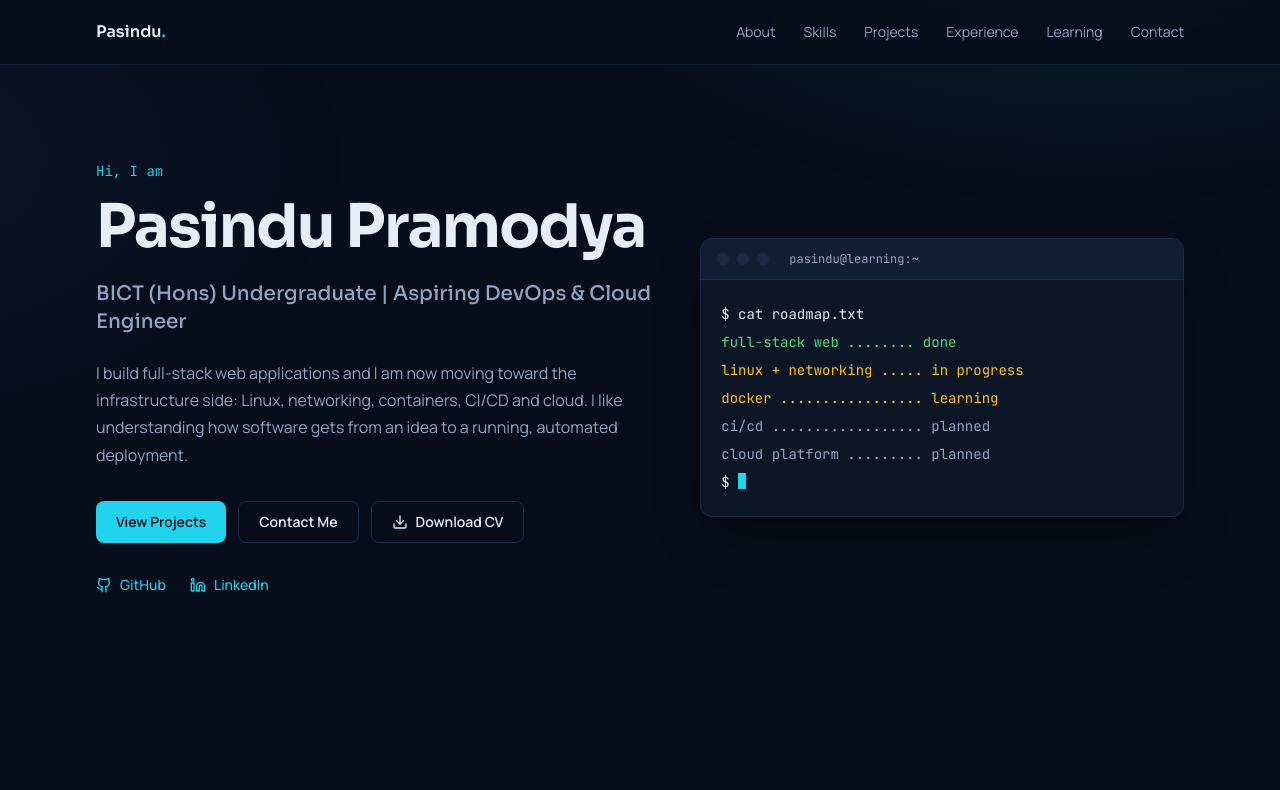
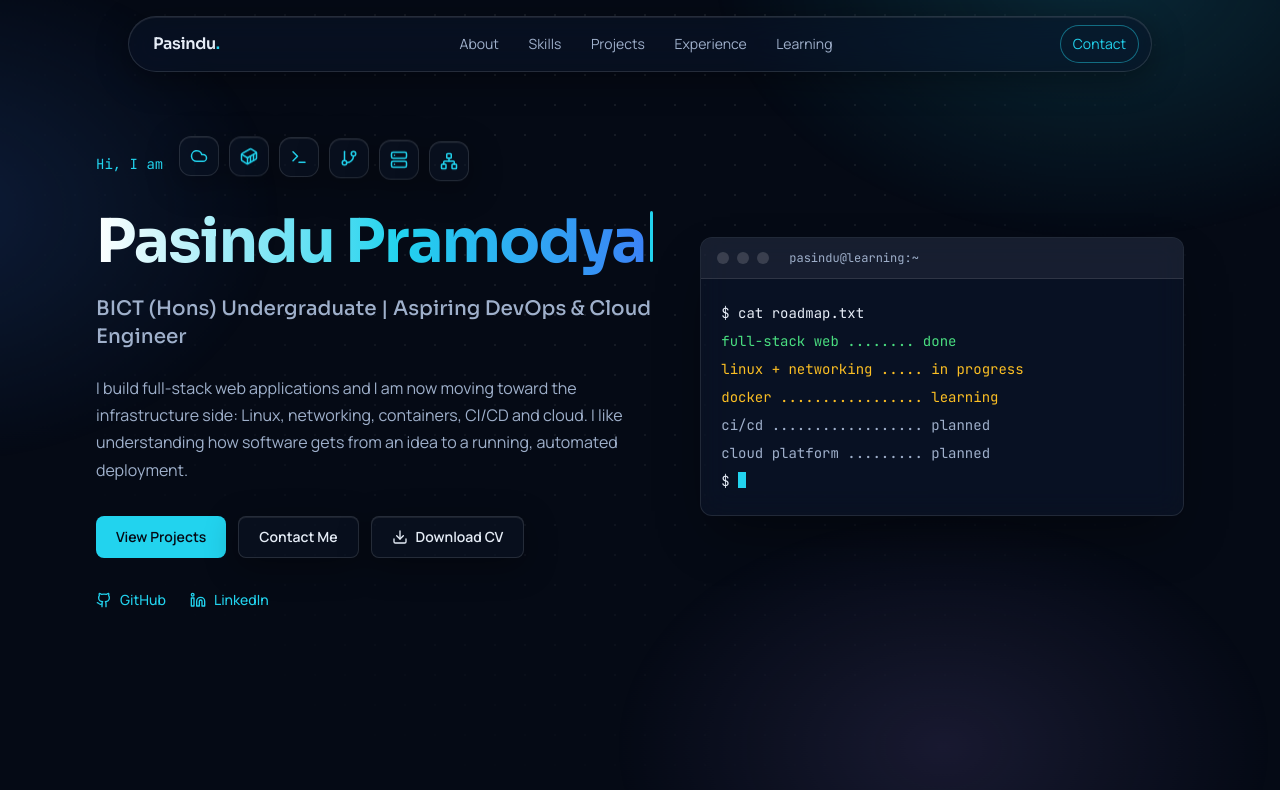
Before and after one commit to PramodyaWP-2003/My-portfolio, a React (Vite) app: page / in a window 1280 px wide. Shown: the top 790 px of the page. Built offline with nearby package versions, Linux system fonts and the light colour scheme.

Commit message:
Add glass UI, typing animation, horizontal navbar, working contact form

```diff
--- a/src/components/About.jsx
+++ b/src/components/About.jsx
@@ -1,11 +1,11 @@
 import { Section } from './ui'
-import Avatar from './Avatar'
+import OrbitAvatar from './OrbitAvatar'
 
 export default function About() {
   return (
     <Section id="about" title="About me">
-      <div className="grid items-start gap-10 lg:grid-cols-[auto_1fr]">
-        <Avatar size="h-40 w-40 sm:h-48 sm:w-48" />
+      <div className="grid items-center gap-10 lg:grid-cols-[auto_1fr]">
+        <OrbitAvatar />
         <div className="grid gap-8 lg:grid-cols-2">
           <div className="space-y-5 text-muted">
             <p>I am a third-year BICT (Hons) undergraduate at the Faculty of Technology, University of Colombo, Sri Lanka. I am interested in the whole software lifecycle: designing, developing, deploying and automating.</p>
--- a/src/components/Hero.jsx
+++ b/src/components/Hero.jsx
@@ -1,8 +1,9 @@
-import { Download, Github, Linkedin } from 'lucide-react'
+import { Download, Github, Linkedin, Cloud, Container, Terminal, GitBranch, Server, Network } from 'lucide-react'
 import { profile, socials } from '../data'
 import { Link } from './ui'
-//import Avatar from './Avatar'
+import Typewriter from './Typewriter'
 
+const icons = [Cloud, Container, Terminal, GitBranch, Server, Network]
 const lines = [
   ['$ cat roadmap.txt', 'cmd'],
   ['full-stack web ........ done', 'ok'],
@@ -16,29 +17,41 @@ const color = { cmd: 'text-ink', ok: 'text-ok', warn: 'text-warn', dim: 'text-mu
 export default function Hero() {
   const btn = 'inline-flex items-center gap-2 rounded-lg px-5 py-2.5 text-sm font-semibold transition-colors'
   return (
-    <section id="top" className="mx-auto grid max-w-6xl items-center gap-12 px-5 py-16 sm:px-8 sm:py-24 lg:grid-cols-[1.15fr_1fr]">
-      <div className="hero-rise">
-        <p className="hero-item font-mono text-sm text-accent" style={{ '--d': '0ms' }}>Hi, I am</p>
-        <h1 className="hero-item mt-2 font-display text-4xl font-bold leading-tight tracking-tight sm:text-6xl" style={{ '--d': '100ms' }}>{profile.name}</h1>
+    <section id="top" className="mx-auto grid max-w-6xl items-center gap-12 px-5 pb-16 pt-28 sm:px-8 sm:pb-24 sm:pt-36 lg:grid-cols-[1.15fr_1fr]">
+      <div>
+        <div className="hero-item flex flex-wrap items-center gap-4" style={{ '--d': '0ms' }}>
+          <span className="font-mono text-sm text-accent">Hi, I am</span>
+          <ul aria-hidden="true" className="flex gap-2.5">
+            {icons.map((Icon, i) => (
+              <li key={i} className="float glass grid h-10 w-10 place-items-center rounded-xl text-accent" style={{ '--d': `${i * 0.25}s` }}>
+                <Icon size={18} />
+              </li>
+            ))}
+          </ul>
+        </div>
+        <h1 className="hero-item mt-5 font-display text-4xl font-bold leading-tight tracking-tight sm:text-6xl" style={{ '--d': '100ms' }}>
+          <Typewriter text={profile.name} />
+        </h1>
         <p className="hero-item mt-4 font-display text-lg text-muted sm:text-xl" style={{ '--d': '200ms' }}>{profile.title}</p>
         <p className="hero-item mt-6 max-w-xl text-muted" style={{ '--d': '300ms' }}>{profile.intro}</p>
         <div className="hero-item mt-8 flex flex-wrap gap-3" style={{ '--d': '400ms' }}>
           <a href="#projects" className={`${btn} bg-accent text-bg hover:bg-white`}>View Projects</a>
-          <a href="#contact" className={`${btn} border border-line text-ink hover:border-accent`}>Contact Me</a>
-          <a href={profile.cvPath} download className={`${btn} border border-line text-ink hover:border-accent`}><Download size={16} />Download CV</a>
+          <a href="#contact" className={`${btn} glass text-ink hover:border-accent`}>Contact Me</a>
+          <a href={profile.cvPath} download className={`${btn} glass text-ink hover:border-accent`}><Download size={16} />Download CV</a>
         </div>
         <div className="hero-item mt-8 flex gap-6" style={{ '--d': '500ms' }}>
           <Link href={socials.github} icon={Github}>GitHub</Link>
           <Link href={socials.linkedin} icon={Linkedin}>LinkedIn</Link>
         </div>
       </div>
-      <div className="hero-rise-2 overflow-hidden rounded-xl border border-line bg-panel shadow-2xl shadow-black/40" aria-label="Terminal showing my learning roadmap">
+
+      <div className="hero-item overflow-hidden rounded-xl border border-line bg-panel shadow-2xl shadow-black/40" style={{ '--d': '300ms' }} aria-label="Terminal showing my learning roadmap">
         <div className="flex items-center gap-2 border-b border-line bg-raised px-4 py-3">
-          <span className="h-3 w-3 rounded-full bg-line" /><span className="h-3 w-3 rounded-full bg-line" /><span className="h-3 w-3 rounded-full bg-line" />
+          <span className="h-3 w-3 rounded-full bg-white/15" /><span className="h-3 w-3 rounded-full bg-white/15" /><span className="h-3 w-3 rounded-full bg-white/15" />
           <span className="ml-3 font-mono text-xs text-muted">pasindu@learning:~</span>
         </div>
         <pre className="overflow-x-auto p-5 font-mono text-[13px] leading-7 sm:text-sm">
-          {lines.map(([t, k]) => <div key={t} className={color[k]}>{t}</div>)}
+          {lines.map(([t, k], i) => <div key={t} className={`hero-item ${color[k]}`} style={{ '--d': `${700 + i * 180}ms` }}>{t}</div>)}
           <div className="text-ink">$ <span className="caret inline-block h-4 w-2 translate-y-0.5 bg-accent" /></div>
         </pre>
       </div>
--- a/src/components/Navbar.jsx
+++ b/src/components/Navbar.jsx
@@ -1,26 +1,59 @@
-import { useState } from 'react'
-import { Menu, X } from 'lucide-react'
+import { useEffect, useRef, useState } from 'react'
 
 const links = [['about', 'About'], ['skills', 'Skills'], ['projects', 'Projects'], ['experience', 'Experience'], ['learning', 'Learning'], ['contact', 'Contact']]
+const sectionIds = ['top', ...links.map(([id]) => id)]
 
 export default function Navbar() {
-  const [open, setOpen] = useState(false)
+  const [active, setActive] = useState('')
+  const [progress, setProgress] = useState(0)
+  const listRef = useRef(null)
+
+  useEffect(() => {
+    const onScroll = () => {
+      const h = document.documentElement
+      setProgress(h.scrollTop / Math.max(h.scrollHeight - h.clientHeight, 1))
+    }
+    onScroll()
+    window.addEventListener('scroll', onScroll, { passive: true })
+    return () => window.removeEventListener('scroll', onScroll)
+  }, [])
+
+  useEffect(() => {
+    const io = new IntersectionObserver(
+      (entries) => entries.forEach((e) => e.isIntersecting && setActive(e.target.id === 'top' ? '' : e.target.id)),
+      { rootMargin: '-45% 0px -50% 0px' }
+    )
+    sectionIds.forEach((id) => { const el = document.getElementById(id); if (el) io.observe(el) })
+    return () => io.disconnect()
+  }, [])
+
+  // Phone: keep the active link visible inside the scrolling bar
+  useEffect(() => {
+    listRef.current?.querySelector('.is-active')?.scrollIntoView({ inline: 'center', block: 'nearest' })
+  }, [active])
+
   return (
-    <header className="sticky top-0 z-50 border-b border-line/70 bg-bg/80 backdrop-blur">
-      <nav aria-label="Main" className="mx-auto flex h-16 max-w-6xl items-center justify-between px-5 sm:px-8">
-        <a href="#top" className="font-display font-semibold">Pasindu<span className="text-accent">.</span></a>
-        <ul className="hidden items-center gap-7 md:flex">
-          {links.map(([id, label]) => <li key={id}><a href={`#${id}`} className="text-sm text-muted transition-colors hover:text-ink">{label}</a></li>)}
+    <header className="fixed inset-x-0 top-0 z-50 px-3 pt-3 sm:px-6 sm:pt-4">
+      <div aria-hidden="true" className="progress fixed left-0 top-0 z-[60] h-[3px] w-full origin-left" style={{ transform: `scaleX(${progress})` }} />
+      <nav aria-label="Main" className="glass mx-auto flex h-14 max-w-5xl items-center gap-2 rounded-full pl-4 pr-2 sm:pl-6 md:grid md:grid-cols-[1fr_auto_1fr] md:pr-3">
+        <a href="#top" className="shrink-0 justify-self-start font-display font-semibold tracking-tight">
+          <span className="sm:hidden">P</span><span className="hidden sm:inline">Pasindu</span><span className="text-accent">.</span>
+        </a>
+
+        <ul ref={listRef} className="nav-scroll flex min-w-0 flex-1 items-center gap-1 overflow-x-auto py-1 md:flex-none md:overflow-visible [&>li:first-child]:ml-auto [&>li:last-child]:mr-auto">
+          {links.map(([id, label]) => (
+            <li key={id} className={`shrink-0 ${id === 'contact' ? 'md:hidden' : ''}`}>
+              <a href={`#${id}`} aria-current={active === id ? 'true' : undefined}
+                className={`nav-link ${id === 'contact' ? 'cta' : ''} ${active === id ? 'is-active' : ''}`}>{label}</a>
+            </li>
+          ))}
         </ul>
-        <button className="rounded-md p-2 text-muted hover:text-ink md:hidden" aria-expanded={open} aria-controls="mobile-menu" aria-label={open ? 'Close menu' : 'Open menu'} onClick={() => setOpen(!open)}>
-          {open ? <X size={22} /> : <Menu size={22} />}
-        </button>
+
+          <div className="hidden justify-self-end md:block">
+            <a href="#contact" aria-current={active === 'contact' ? 'true' : undefined}
+              className={`nav-link cta ${active === 'contact' ? 'is-active' : ''}`}>Contact</a>
+          </div>
       </nav>
-      {open && (
-        <ul id="mobile-menu" className="border-t border-line bg-panel px-5 py-3 md:hidden">
-          {links.map(([id, label]) => <li key={id}><a href={`#${id}`} onClick={() => setOpen(false)} className="block py-3 text-muted hover:text-ink">{label}</a></li>)}
-        </ul>
-      )}
     </header>
   )
 }
--- /dev/null
+++ b/src/components/OrbitAvatar.jsx
@@ -0,0 +1,24 @@
+import { Cloud, Container, Terminal, GitBranch, Server, Network } from 'lucide-react'
+import Avatar from './Avatar'
+
+const icons = [Cloud, Container, Terminal, GitBranch, Server, Network]
+
+// Photo on the left, DevOps / cloud icons floating beside it
+export default function OrbitAvatar() {
+  return (
+    <div className="flex items-center gap-6 sm:gap-8">
+      <div className="relative shrink-0">
+        <div aria-hidden="true" className="absolute -inset-4 rounded-full bg-accent/25 blur-2xl" />
+        <Avatar size="h-40 w-40 sm:h-44 sm:w-44" />
+      </div>
+      <ul aria-hidden="true" className="grid grid-cols-2 gap-3">
+        {icons.map((Icon, i) => (
+          <li key={i} className={`float glass grid h-11 w-11 place-items-center rounded-xl text-accent ${i % 2 ? 'translate-y-5' : ''}`}
+            style={{ '--d': `${i * 0.3}s` }}>
+            <Icon size={19} />
+          </li>
+        ))}
+      </ul>
+    </div>
+  )
+}
--- /dev/null
+++ b/src/components/Typewriter.jsx
@@ -0,0 +1,34 @@
+import { useEffect, useState } from 'react'
+
+// Types the text letter by letter. Space is reserved up front, so the layout does not jump.
+// The caret has zero width, so it can never wrap onto a new line.
+export default function Typewriter({ text, speed = 85, startDelay = 500 }) {
+  const reduce = typeof window !== 'undefined' && window.matchMedia('(prefers-reduced-motion: reduce)').matches
+  const [n, setN] = useState(reduce ? text.length : 0)
+
+  useEffect(() => {
+    if (reduce) return
+    let i = 0
+    let id
+    const t = setTimeout(() => {
+      id = setInterval(() => {
+        i += 1
+        setN(i)
+        if (i >= text.length) clearInterval(id)
+      }, speed)
+    }, startDelay)
+    return () => { clearTimeout(t); clearInterval(id) }
+  }, [text, speed, startDelay, reduce])
+
+  return (
+    <span className="relative inline-block" aria-label={text}>
+      <span className="invisible" aria-hidden="true">{text}</span>
+      <span className="absolute inset-0" aria-hidden="true">
+        <span className="text-gradient">{text.slice(0, n)}</span>
+        <span className="caret relative inline-block h-[0.85em] w-0">
+          <span className="absolute left-1 top-0 h-full w-[3px] rounded-sm bg-accent" />
+        </span>
+      </span>
+    </span>
+  )
+}
--- a/src/data.js
+++ b/src/data.js
@@ -10,6 +10,7 @@ export const profile = {
   cvPath: import.meta.env.BASE_URL + 'Pasindu_Pramodya_CV.pdf',
   photo: import.meta.env.BASE_URL + 'profile.jpg',
   year: new Date().getFullYear(),
+  phone: '+94 71 462 2344',
 }
 
 export const socials = {
--- a/src/index.css
+++ b/src/index.css
@@ -1,14 +1,15 @@
 @import "tailwindcss";
 
 @theme {
-  --color-bg: #070d1a;
-  --color-panel: #0d1627;
-  --color-raised: #121e34;
-  --color-line: #1c2a45;
+  --color-bg: #050a15;
+  --color-panel: rgb(15 25 45 / 0.5);
+  --color-raised: rgb(255 255 255 / 0.06);
+  --color-line: rgb(255 255 255 / 0.1);
   --color-ink: #e6edf7;
-  --color-muted: #93a4c0;
+  --color-muted: #9fb0cb;
   --color-accent: #22d3ee;
   --color-accent-2: #3b82f6;
+  --color-accent-3: #a78bfa;
   --color-ok: #4ade80;
   --color-warn: #fbbf24;
   --font-sans: "Manrope", ui-sans-serif, system-ui, sans-serif;
@@ -16,22 +17,76 @@
   --font-mono: "JetBrains Mono", ui-monospace, SFMono-Regular, Menlo, monospace;
 }
 
-html { scroll-behavior: smooth; scroll-padding-top: 5rem; }
+html { scroll-behavior: smooth; scroll-padding-top: 6rem; }
 body { background: var(--color-bg); color: var(--color-ink); font-family: var(--font-sans); line-height: 1.7; -webkit-font-smoothing: antialiased; }
-body::before { content: ""; position: fixed; inset: 0; z-index: -1; pointer-events: none;
-  background: radial-gradient(60rem 30rem at 85% -10%, rgb(34 211 238 / .10), transparent 60%),
-              radial-gradient(50rem 30rem at -10% 20%, rgb(59 130 246 / .08), transparent 60%); }
+
+/* Background: drifting colour glows + faint dot grid */
+body::before { content: ""; position: fixed; inset: -10%; z-index: -2; pointer-events: none;
+  background: radial-gradient(40rem 28rem at 80% 5%, rgb(34 211 238 / .16), transparent 60%),
+              radial-gradient(36rem 26rem at 5% 30%, rgb(59 130 246 / .16), transparent 60%),
+              radial-gradient(34rem 24rem at 70% 85%, rgb(167 139 250 / .12), transparent 60%);
+  animation: drift 24s ease-in-out infinite alternate; }
+body::after { content: ""; position: fixed; inset: 0; z-index: -1; pointer-events: none;
+  background-image: radial-gradient(rgb(255 255 255 / .07) 1px, transparent 1px); background-size: 30px 30px;
+  -webkit-mask-image: radial-gradient(ellipse at 50% 20%, #000 20%, transparent 75%);
+  mask-image: radial-gradient(ellipse at 50% 20%, #000 20%, transparent 75%); }
+
 :focus-visible { outline: 2px solid var(--color-accent); outline-offset: 3px; border-radius: 6px; }
 ::selection { background: rgb(34 211 238 / .3); }
 
+/* Glass */
+.glass { background: rgb(12 20 38 / .55); backdrop-filter: blur(16px) saturate(160%); -webkit-backdrop-filter: blur(16px) saturate(160%);
+  border: 1px solid rgb(255 255 255 / .12); box-shadow: 0 8px 32px rgb(0 0 0 / .35), inset 0 1px 0 rgb(255 255 255 / .08); }
+.bg-panel { backdrop-filter: blur(14px) saturate(150%); -webkit-backdrop-filter: blur(14px) saturate(150%); }
+:is(article, li).bg-panel { transition: transform .3s ease, border-color .3s ease, box-shadow .3s ease; }
+:is(article, li).bg-panel:hover { transform: translateY(-4px); border-color: rgb(34 211 238 / .45);
+  box-shadow: 0 18px 40px -20px rgb(34 211 238 / .45), inset 0 1px 0 rgb(255 255 255 / .08); }
+
+/* Gradient text */
+.text-gradient, section h2 { background: linear-gradient(90deg, #fff, var(--color-accent) 55%, var(--color-accent-2));
+  -webkit-background-clip: text; background-clip: text; color: transparent; }
+section h2 { width: fit-content; }
+
+/* Navbar */
+/* Navbar */
+.nav-scroll { scrollbar-width: none; -ms-overflow-style: none; }
+.nav-scroll::-webkit-scrollbar { display: none; }
+@media (max-width: 767px) {
+  .nav-scroll {
+    -webkit-mask-image: linear-gradient(to right, transparent, #000 14px, #000 calc(100% - 14px), transparent);
+    mask-image: linear-gradient(to right, transparent, #000 14px, #000 calc(100% - 14px), transparent);
+  }
+}
+.nav-link { position: relative; isolation: isolate; overflow: hidden; display: block; white-space: nowrap;
+  padding: .45rem .8rem; border-radius: 999px; font-size: .875rem; color: var(--color-muted);
+  transition: color .25s ease, transform .25s ease, box-shadow .25s ease; }
+.nav-link::before { content: ""; position: absolute; inset: 0; z-index: -1; border-radius: inherit;
+  background: linear-gradient(120deg, rgb(34 211 238 / .3), rgb(59 130 246 / .3));
+  transform: translateY(101%); transition: transform .35s cubic-bezier(.2, .8, .2, 1); }
+.nav-link::after { content: ""; position: absolute; left: 50%; bottom: 4px; height: 2px; width: 0; border-radius: 2px;
+  background: var(--color-accent); box-shadow: 0 0 8px var(--color-accent); transform: translateX(-50%); transition: width .3s ease; }
+.nav-link:hover, .nav-link:focus-visible { color: var(--color-ink); transform: translateY(-1px); }
+.nav-link:hover::before, .nav-link:focus-visible::before { transform: translateY(0); }
+.nav-link:hover::after, .nav-link:focus-visible::after { width: 55%; }
+.nav-link.is-active { color: var(--color-ink); box-shadow: inset 0 0 0 1px rgb(34 211 238 / .4); background: rgb(34 211 238 / .1); }
+.nav-link.is-active::after { width: 55%; }
+.nav-link.cta { color: var(--color-accent); box-shadow: inset 0 0 0 1px rgb(34 211 238 / .45); }
+.progress { background: linear-gradient(90deg, var(--color-accent), var(--color-accent-2), var(--color-accent-3)); transition: transform .1s linear; }
+
+
+/* Motion */
 @keyframes rise { from { opacity: 0; transform: translateY(14px); } to { opacity: 1; transform: none; } }
 @keyframes blink { 50% { opacity: 0; } }
-.hero-rise { animation: rise .7s ease both; }
-.hero-rise-2 { animation: rise .7s .15s ease both; }
+@keyframes float { 0%, 100% { transform: translateY(0); } 50% { transform: translateY(-8px); } }
+@keyframes spin { to { transform: rotate(360deg); } }
+@keyframes drift { to { transform: translate3d(-3%, 4%, 0) scale(1.08); } }
 .hero-item { animation: rise .6s ease both; animation-delay: var(--d, 0ms); }
+.caret { animation: blink 1.1s steps(1) infinite; }
+.float { animation: float 4.5s ease-in-out infinite; animation-delay: var(--d, 0s); }
+.orbit { animation: spin 45s linear infinite; }
+.orbit-counter { animation: spin 45s linear infinite reverse; }
 .reveal { opacity: 0; transform: translateY(16px); transition: opacity .6s ease, transform .6s ease; }
 .reveal.is-visible { opacity: 1; transform: none; }
-.caret { animation: blink 1.1s steps(1) infinite; }
 
 @media (prefers-reduced-motion: reduce) {
   html { scroll-behavior: auto; }
```
Also changed, not shown: src/components/Contact.jsx (+62 -17 lines).
